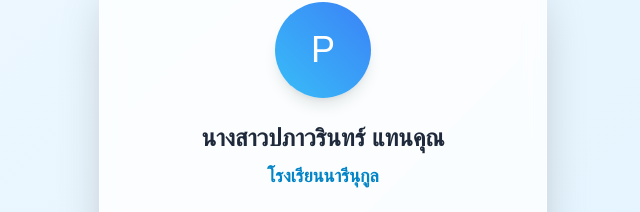
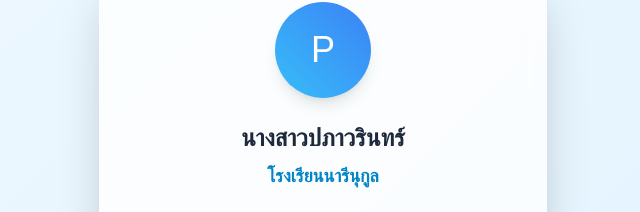
Before and after one commit to 57861/index.html, a plain HTML site: page index.html in a window 1280 px wide. Shown: the part 217-429 px from the top of the page, without its empty margins (317-957 px from the left). Drawn offline with nearby package versions, Linux system fonts and the light colour scheme; a web font is replaced by a local one.

Commit message:
Update index.html

```diff
--- a/index.html
+++ b/index.html
@@ -3,7 +3,7 @@
 <head>
     <meta charset="UTF-8">
     <meta name="viewport" content="width=device-width, initial-scale=1.0">
-    <title>Portfolio | นางสาวปภาวรินทร์ แทนคุณ</title>
+    <title>Portfolio | นางสาวปภาวรินทร์</title>
     <script src="https://cdn.tailwindcss.com"></script>
     <link href="https://fonts.googleapis.com/css2?family=Anuphan:wght@400;600&display=swap" rel="stylesheet">
     <style>
@@ -18,7 +18,7 @@
             <span class="text-4xl text-white">P</span>
         </div>
 
-        <h1 class="text-2xl font-bold mb-2">นางสาวปภาวรินทร์ แทนคุณ</h1>
+        <h1 class="text-2xl font-bold mb-2">นางสาวปภาวรินทร์</h1>
         <p class="text-sky-600 font-semibold text-lg mb-6">โรงเรียนนารีนุกูล</p>
 
         <div class="h-[1px] bg-slate-200 w-20 mx-auto mb-6"></div>
```
